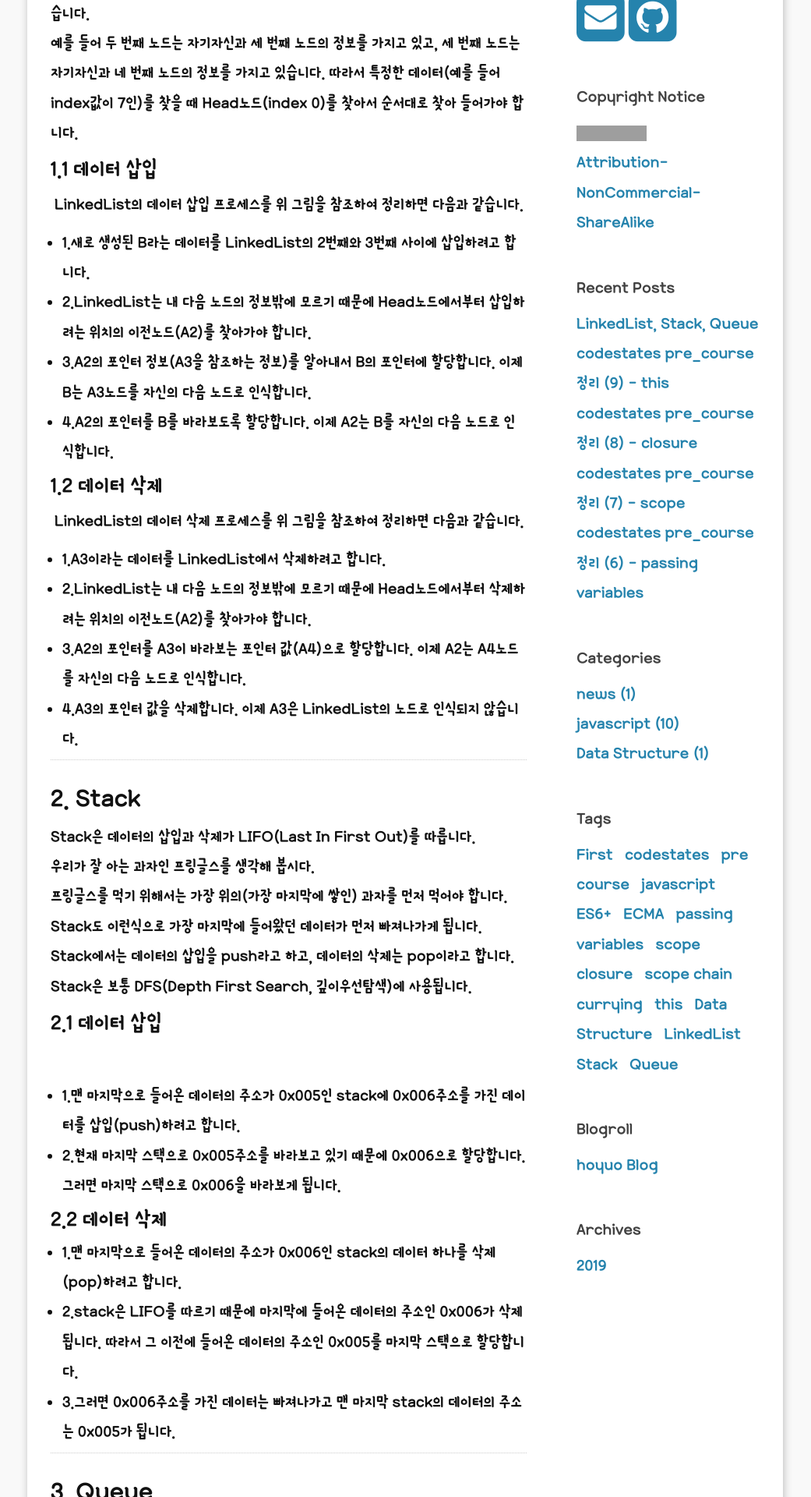
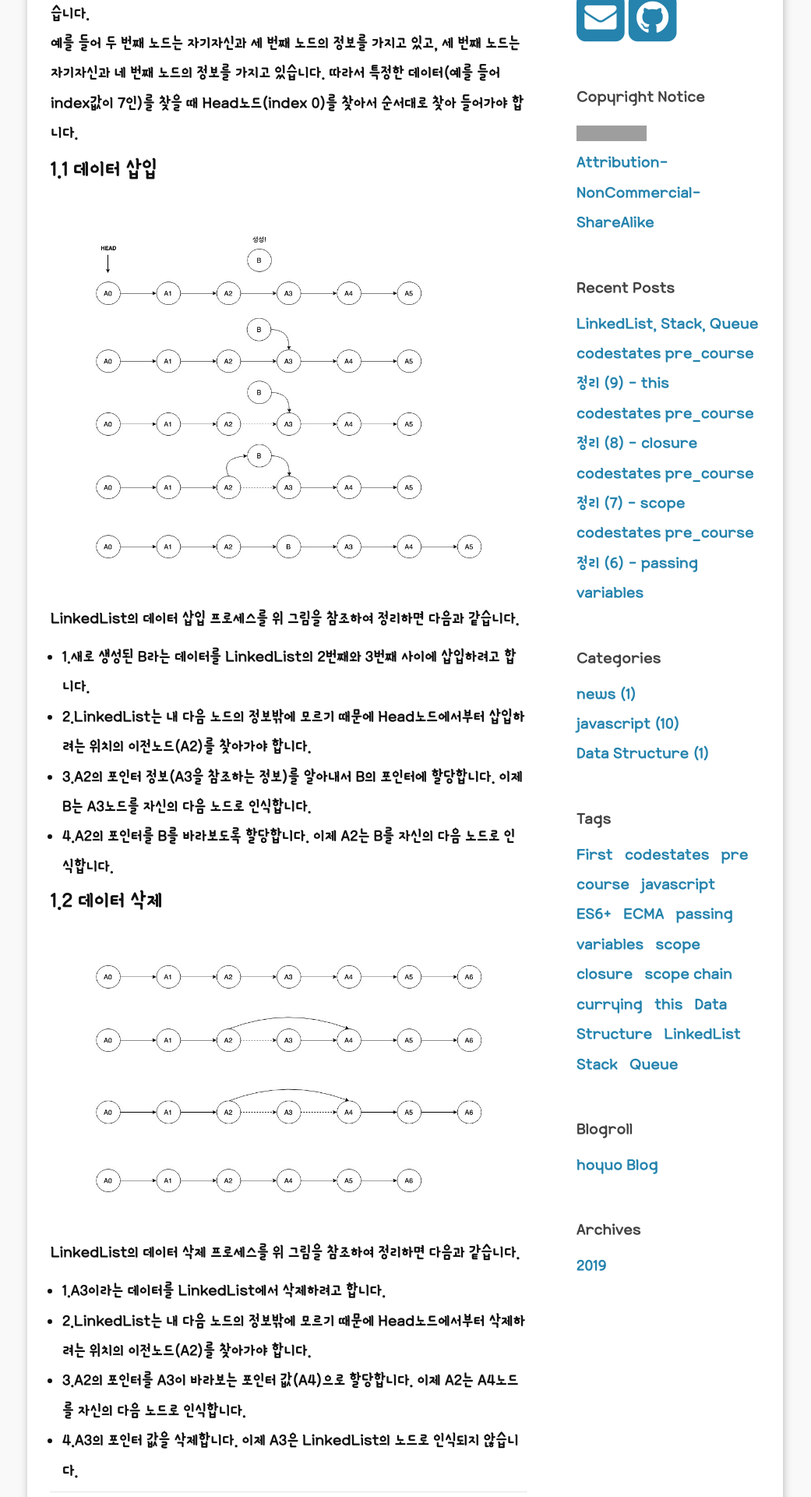
Before and after one commit to raonzena/raonzena.github.io, a Jekyll site: the page built from _posts/2019-04-03-01-post.markdown, in a window 1280 px wide. Shown: the part 500-2420 px from the top of the page at 78% size, without its empty margins (120-1161 px from the left). Built offline with Jekyll 4.4.1, drawn with Linux system fonts in a browser that asks for light colours; some web fonts are replaced; comment, search, counter and statistics services are not loaded; grey boxes are pictures that could not be loaded.

Commit message:
190403 initial commit

```diff
--- a/_posts/2019-04-03-01-post.markdown
+++ b/_posts/2019-04-03-01-post.markdown
@@ -20,7 +20,7 @@ LinkedList는 각 노드가 데이터와 포인터를 가지고 연결되어있
 따라서 특정한 데이터(예를 들어 index값이 7인)를 찾을 때 Head노드(index 0)를 찾아서 순서대로 찾아 들어가야 합니다.
 
 ## 1.1 데이터 삽입 ##
-![](../images/linkedlist_1.jpg)
+![](https://raonzena.github.io/images/linkedlist_1.jpg)
 LinkedList의 데이터 삽입 프로세스를 위 그림을 참조하여 정리하면 다음과 같습니다.
 - 1.새로 생성된 B라는 데이터를 LinkedList의 2번째와 3번째 사이에 삽입하려고 합니다.
 - 2.LinkedList는 내 다음 노드의 정보밖에 모르기 때문에 Head노드에서부터 삽입하려는 위치의 이전노드(A2)를 찾아가야 합니다.
@@ -28,7 +28,7 @@ LinkedList의 데이터 삽입 프로세스를 위 그림을 참조하여 정리
 - 4.A2의 포인터를 B를 바라보도록 할당합니다. 이제 A2는 B를 자신의 다음 노드로 인식합니다.
 
 ## 1.2 데이터 삭제 ##
-![](../images/linkedlist_2.jpg)
+![](https://raonzena.github.io/images/linkedlist_2.jpg)
 LinkedList의 데이터 삭제 프로세스를 위 그림을 참조하여 정리하면 다음과 같습니다.
 - 1.A3이라는 데이터를 LinkedList에서 삭제하려고 합니다.
 - 2.LinkedList는 내 다음 노드의 정보밖에 모르기 때문에 Head노드에서부터 삭제하려는 위치의 이전노드(A2)를 찾아가야 합니다.
@@ -45,7 +45,7 @@ Stack에서는 데이터의 삽입을 push라고 하고, 데이터의 삭제는
 Stack은 보통 DFS(Depth First Search, 깊이우선탐색)에 사용됩니다.
 
 ## 2.1 데이터 삽입 ##
-![](../images/stack.jpg)
+![](https://raonzena.github.io/images/stack.jpg)
 - 1.맨 마지막으로 들어온 데이터의 주소가 0x005인 stack에 0x006주소를 가진 데이터를 삽입(push)하려고 합니다.
 - 2.현재 마지막 스택으로 0x005주소를 바라보고 있기 때문에 0x006으로 할당합니다. 그러면 마지막 스택으로 0x006을 바라보게 됩니다.
 
@@ -65,7 +65,7 @@ Queue에서는 데이터의 삽입을 enqueue라고 하고, 데이터의 삭제
 Queue는 보통 BFS(Breadth First Search, 너비우선탐색)에 사용됩니다.
 
 ## 3.1 데이터 삽입 ##
-![](../images/queue.jpeg)
+![](https://raonzena.github.io/images/queue.jpeg)
 - 1.맨 마지막으로 들어온 데이터의 주소가 0x005인 queue에 주소가 0x006인 데이터를 삽입(enqueue)하려고 합니다.
 - 2.현재 마지막 스택으로 0x005주소를 바라보고 있기 때문에 0x006으로 할당합니다. 그러면 마지막 스택으로 0x006을 바라보게 됩니다.
 
```
